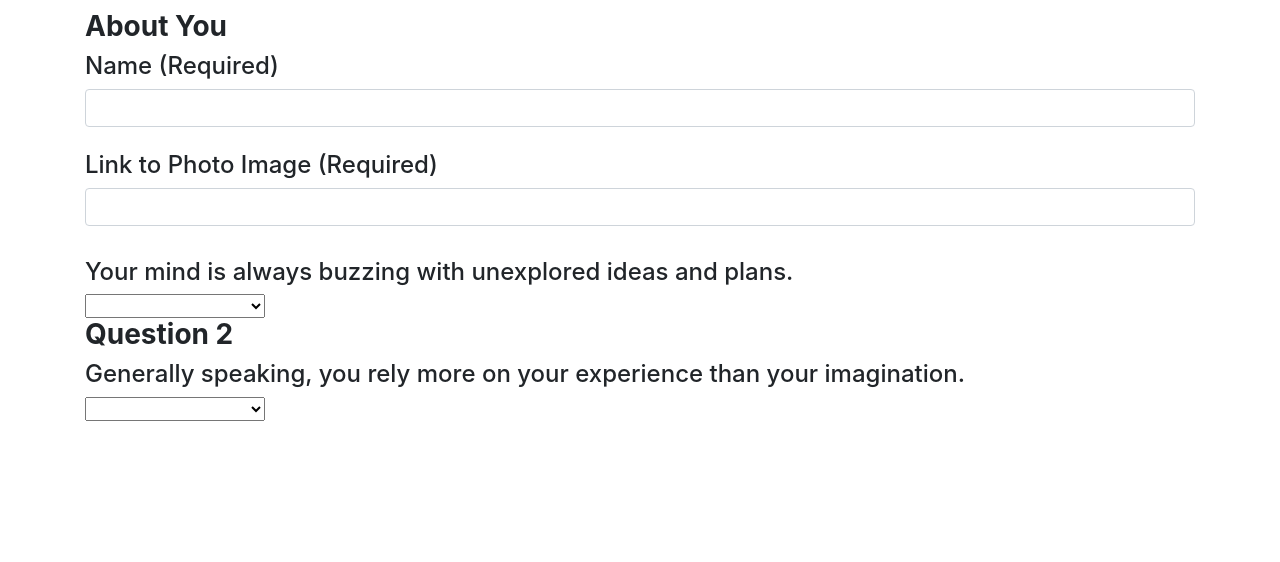
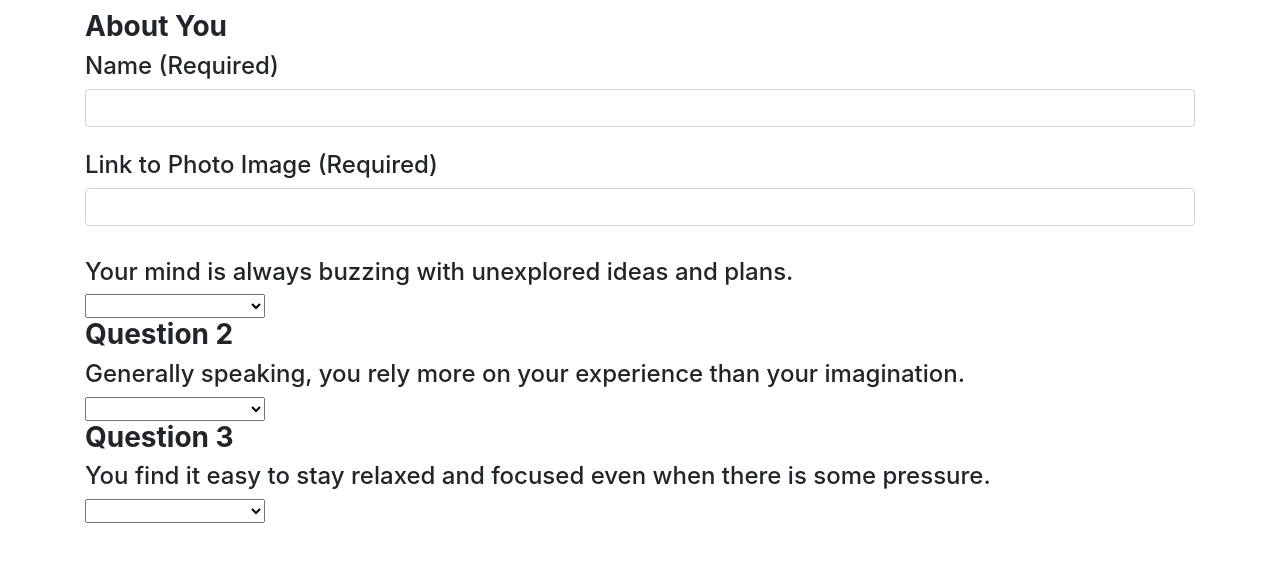
Before and after one commit to JoshBal117/FriendFinder, a website: page app/public/survey.html in a window 1280 px wide. Shown: the part 60-622 px from the top of the page. Drawn offline with nearby package versions, Linux system fonts and the light colour scheme.

Commit message:
even more html

```diff
--- a/app/public/survey.html
+++ b/app/public/survey.html
@@ -49,6 +49,17 @@
       <option value="5">5 (Strongly Agree)</option>
     </select>
 
+    <h3><strong>Question 3</strong></h3>
+    <h4>You find it easy to stay relaxed and focused even when there is some pressure.</h4>
+    <select class="chosen-select" id="question3">
+      <option value=""></option>
+      <option value="1">1 (Strongly Disagree)</option>
+      <option value="2">2</option>
+      <option value="3">3</option>
+      <option value="4">4</option>
+      <option value="5">5 (Strongly Agree)</option>
+    </select>
+
 
     </div>
 </body>
```
